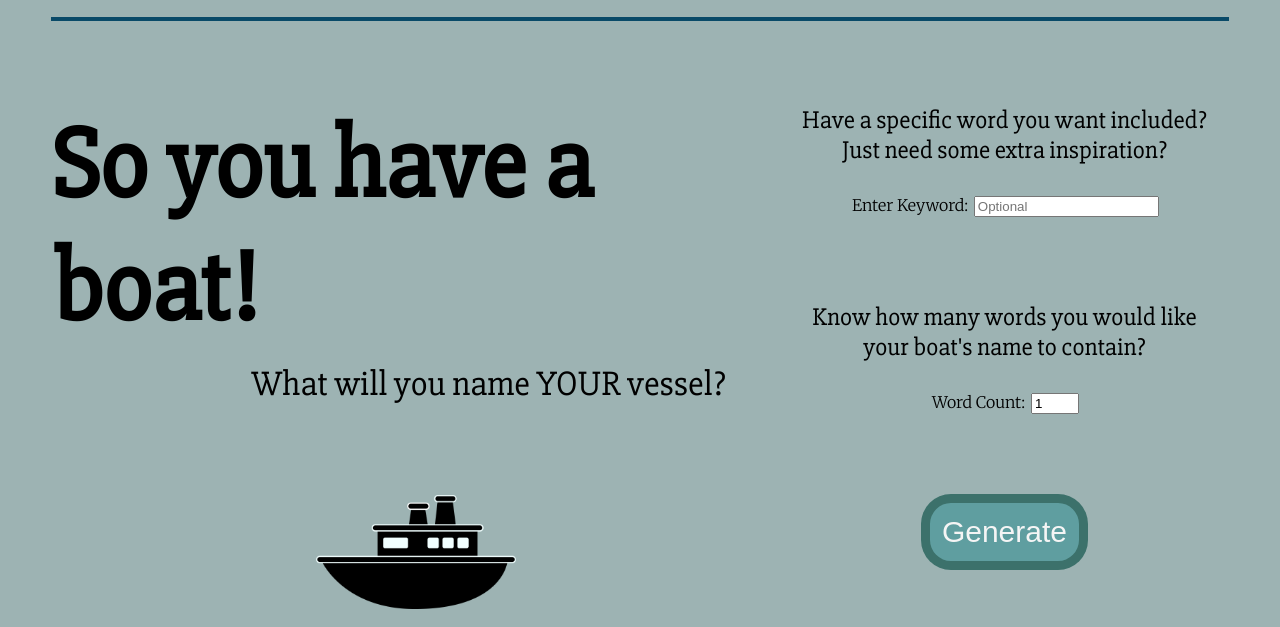
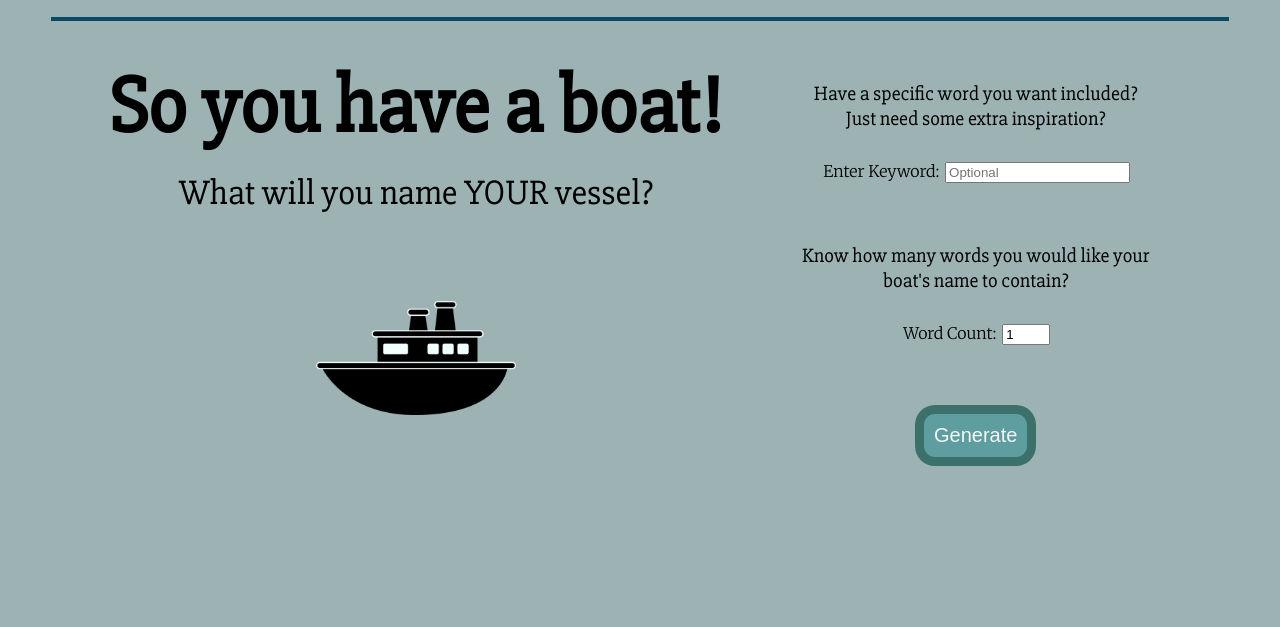
Before and after one commit to lissalad/boatnames, a plain HTML site: page index.html in a window 1280 px wide. Shown: the part 173-800 px from the top of the page. Drawn offline with Linux system fonts and the light colour scheme.

Commit message:
final spacing

```diff
--- a/styles.css
+++ b/styles.css
@@ -34,7 +34,6 @@ header {
 main {
   display: flex;
   flex-direction: row;
-  align-items: center;
   justify-content: space-evenly;
   /* background-color: rgba(78, 114, 168, 0.233);
   margin: 0;
@@ -43,6 +42,7 @@ main {
 
 #home {
   flex-direction: row;
+  align-items: center;
 }
 
 #named {
@@ -50,7 +50,7 @@ main {
 }
 
 #image {
-  margin-top: 60px;
+  margin-top: 40px;
   width: 200px;
   align-self: center;
 }
@@ -59,6 +59,8 @@ main {
   display: flex;
   flex-direction: column;
   justify-content: left;
+  align-items: center;
+  margin-top: -100px;
 }
 
 #right {
@@ -99,7 +101,7 @@ h1 {
 }
 
 h2 {
-  font-size: 100px;
+  font-size: 80px;
 }
 
 h3 {
@@ -107,14 +109,14 @@ h3 {
 }
 
 h4 {
-  margin: -70px 0 30px 200px;
+  margin-top: -50px;
   font-weight: lighter;
   font-size: 35px;
 }
 
 p {
   margin-bottom: 30px;
-  font-size: 25px;
+  font-size: 20px;
 }
 
 #gen-button {
@@ -126,16 +128,16 @@ p {
 #hom-button {
   display: flex;
   flex-direction: column;
-  align-items: center;
-  margin-top: -30px;
+  align-items: end;
+  margin-top: -150px;
 }
 
 button {
-  padding: 12px;
+  padding: 10px;
   background-color: cadetblue;
   color: whitesmoke;
-  font-size: 30px;
-  border-radius: 30px;
+  font-size: 20px;
+  border-radius: 20px;
   width: fit-content;
   border: 9px solid rgba(37, 82, 71, 0.589);
 }
@@ -148,8 +150,8 @@ button:hover {
 .input {
   margin-bottom: 0;
   text-align: center;
-  margin-bottom: 60px;
-  max-width: 430px;
+  margin-bottom: 40px;
+  max-width: 350px;
 }
 
 label {
```
Also changed, not shown: images/ocean.png (added), images/ocean2.png (added), images/ocean3.png (added), images/ocean4.png (added), images/ocean5.png (added), images/ocean6.png (added).
